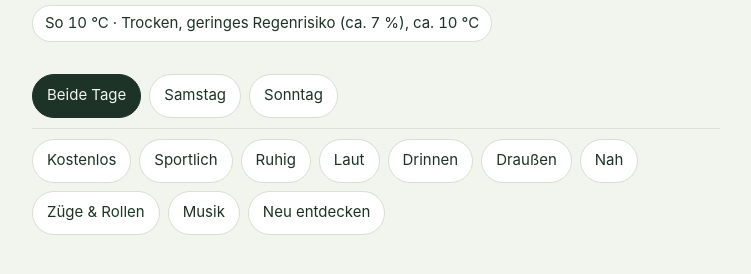
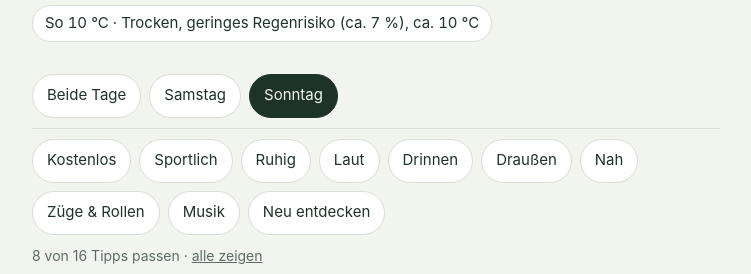
Before and after one commit to s0f4surf3r/wochenend-tipps, a plain HTML site: page docs/index.html in a window 1280 px wide. Shown: the part 474-748 px from the top of the page, without its empty margins (264-1015 px from the left). Drawn offline with Linux system fonts and the light colour scheme.

Commit message:
Heutigen Tag am Wochenende vorauswählen
Co-Authored-By: Claude Opus 5.5 <noreply@anthropic.com>

```diff
--- a/docs/index.html
+++ b/docs/index.html
@@ -625,6 +625,14 @@ footer { color: var(--muted); font-size: 13px; }
     });
     tagReihe.hidden = false;
     document.getElementById('filter').hidden = false;
+    // Am Wochenende selbst gleich den heutigen Tag zeigen – nur wenn die Seite zu diesem Wochenende gehört
+    try {
+      var heute = new Intl.DateTimeFormat('de-DE', { timeZone: 'Europe/Berlin', weekday: 'short', day: 'numeric' }).formatToParts(new Date());
+      var wt = heute.filter(function (p) { return p.type === 'weekday'; })[0].value.slice(0, 2);
+      var nr = +heute.filter(function (p) { return p.type === 'day'; })[0].value;
+      var m = (a.titel || '').match(new RegExp('\\b' + wt + ' (\\d+)\\.'));
+      if ((wt === 'Sa' || wt === 'So') && m && +m[1] === nr) tagReihe.children[wt === 'Sa' ? 1 : 2].click();
+    } catch (e) {}
   }
   if (vorhanden.length > 1) {
     vorhanden.forEach(function (f) {
```
